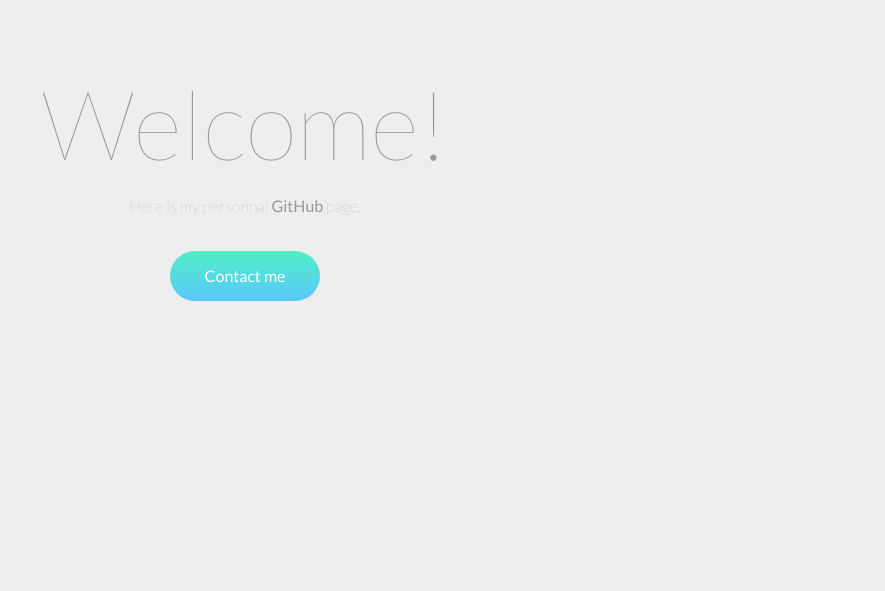
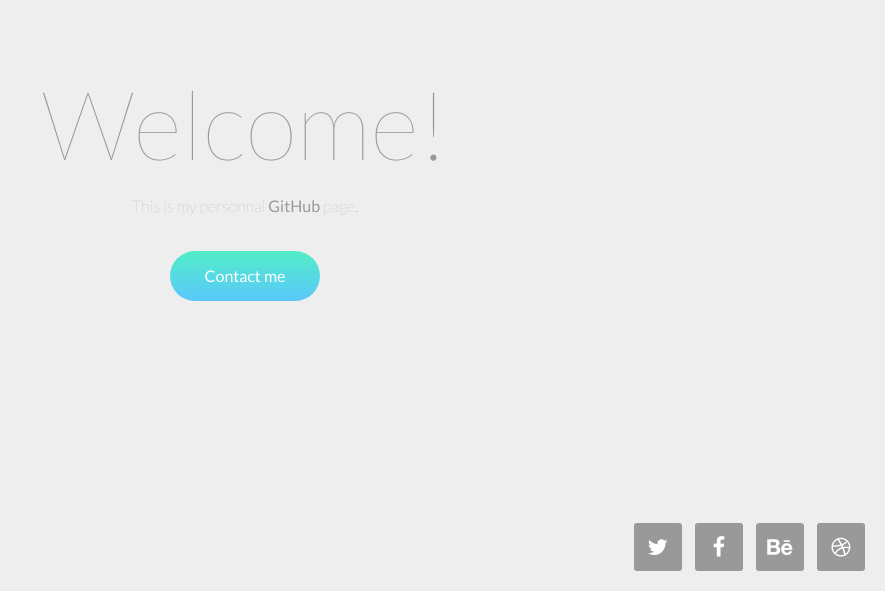
Before and after one commit to TolotraSmile/tolotrasmile.github.io, a PHP site: page / in a window 1280 px wide. Shown: the part 209-800 px from the top of the page, without its empty margins (395-1280 px from the left). Run offline with PHP 8.4, Linux system fonts and the light colour scheme; some libraries are stand-ins or nearby versions.

Commit message:
Adding social icons.

```diff
--- a/css/app.css
+++ b/css/app.css
@@ -35,7 +35,7 @@ body {
     font-size: 6rem;
     font-weight: 100; }
   .box__title:hover {
-    transition: all 0.5s; }
+    transition: all 0.7s; }
 
 a {
   text-decoration: dotted;
@@ -56,7 +56,7 @@ a {
   font-size: 1rem;
   color: #fff;
   border-radius: 25px;
-  transition: all 0.5s;
+  transition: all 0.7s;
   /* fallback/image non-cover color */
   background-color: #52edc7;
   /* Firefox 3.6+ */
@@ -108,5 +108,42 @@ a {
     opacity: 0; }
   to {
     opacity: 1; } }
+.footer {
+  position: absolute;
+  right: 10px;
+  bottom: 10px;
+  height: 48px;
+  padding: 10px 0 10px 10px;
+  text-align: right; }
+  .footer ul {
+    margin: 0;
+    padding: 0; }
+  .footer li {
+    display: inline-block;
+    list-style: none;
+    margin-right: 10px;
+    line-height: 48px;
+    text-align: center;
+    border-radius: 4px; }
+    .footer li a.twitter:hover {
+      background-color: #55acee; }
+    .footer li a.facebook:hover {
+      background-color: #3b5998; }
+    .footer li a.behance:hover {
+      background-color: #1769ff; }
+    .footer li a.dribbble:hover {
+      background-color: #ea4c89; }
+  .footer a.share {
+    margin: 0;
+    padding: 0;
+    width: 48px;
+    height: 48px;
+    background-color: #999;
+    border-radius: 3px;
+    font-size: 22px;
+    display: block;
+    text-align: center;
+    color: #fff;
+    transition: background 0.7s; }
 
 /*# sourceMappingURL=app.css.map */
--- a/css/app.scss
+++ b/css/app.scss
@@ -11,7 +11,7 @@ body {
   display: table;
   font-weight: 300;
   font-family: 'Lato', sans-serif;
-  color: #999;
+  color: $gray-color;
   background: #eee;
   @include noselect;
 }
@@ -31,13 +31,13 @@ body {
 
   }
   &__title:hover {
-    transition: all 0.5s;
+    transition: all $transition-duration;
   }
 }
 
 a {
   text-decoration: dotted;
-  color: #999;
+  color: $gray-color;
   font-weight: 400;
 
   &.button {
@@ -59,7 +59,7 @@ a {
   font-size: 1rem;
   color: #fff;
   border-radius: 25px;
-  transition: all 0.5s;
+  transition: all $transition-duration;
   @include gradient(#52edc7, #5ac8fb);
 }
 
@@ -67,3 +67,52 @@ a {
   display: table-cell;
   @include fadeIn(2s);
 }
+
+.footer {
+  position: absolute;
+  right: 10px;
+  bottom: 10px;
+  height: $social-icon-size;
+  padding: 10px 0 10px 10px;
+  text-align: right;
+  & ul {
+    margin: 0;
+    padding: 0;
+  }
+  & li {
+    display: inline-block;
+    list-style: none;
+    margin-right: 10px;
+    line-height: $social-icon-size;
+    text-align: center;
+    border-radius: 4px;
+
+    & a {
+      &.twitter:hover {
+        background-color: #55acee;
+      }
+      &.facebook:hover {
+        background-color: #3b5998;
+      }
+      &.behance:hover {
+        background-color: #1769ff;
+      }
+      &.dribbble:hover {
+        background-color: #ea4c89;
+      }
+    }
+  }
+  & a.share {
+    margin: 0;
+    padding: 0;
+    width: $social-icon-size;
+    height: $social-icon-size;
+    background-color: $gray-color;
+    border-radius: 3px;
+    font-size: 22px;
+    display: block;
+    text-align: center;
+    color: #fff;
+    transition: background $transition-duration;
+  }
+}
--- a/css/mixins.scss
+++ b/css/mixins.scss
@@ -1,3 +1,7 @@
+$social-icon-size: 48px;
+$gray-color: #999;
+$transition-duration: 0.7s;
+
 @mixin gradient($from, $to) {
   /* fallback/image non-cover color */
   background-color: $from;
--- a/index.html
+++ b/index.html
@@ -2,6 +2,7 @@
 <html>
 <head>
     <link href='https://fonts.googleapis.com/css?family=Lato:400,100' rel='stylesheet' type='text/css'>
+    <link rel="stylesheet" href="http://maxcdn.bootstrapcdn.com/font-awesome/4.3.0/css/font-awesome.min.css">
     <link href="css/app.css" rel="stylesheet" type="text/css">
     <title>@TolotraSmile</title>
 </head>
@@ -10,10 +11,19 @@
 <div class="box">
     <div class="box__content">
         <div class="box__title">Welcome!</div>
-        <p>Here is my personnal <a href="https://github.com/TolotraSmile" target="_blank">GitHub</a> page.</p>
+        <p>This is my personnal <a href="https://github.com/TolotraSmile" target="_blank">GitHub</a> page.</p>
         <p><a class="button button-primary" href="mailto:tolotra.smile@gmail.com">Contact me</a></p>
     </div>
 </div>
+<div class="footer">
+    <ul>
+        <li><a href="#" class="share twitter"><i class="fa fa-twitter"></i></a></li>
+        <li><a href="#" class="share facebook"><i class="fa fa-facebook"></i></a></li>
+        <li><a href="#" class="share behance"><i class="fa fa-behance" aria-hidden="true"></i></a></li>
+        <li><a href="#" class="share dribbble"><i class="fa fa-dribbble" aria-hidden="true"></i></a></li>
+    </ul>
+</div>
+
 <script type="application/javascript" src="js/app.js"></script>
 </body>
 </html>
```
